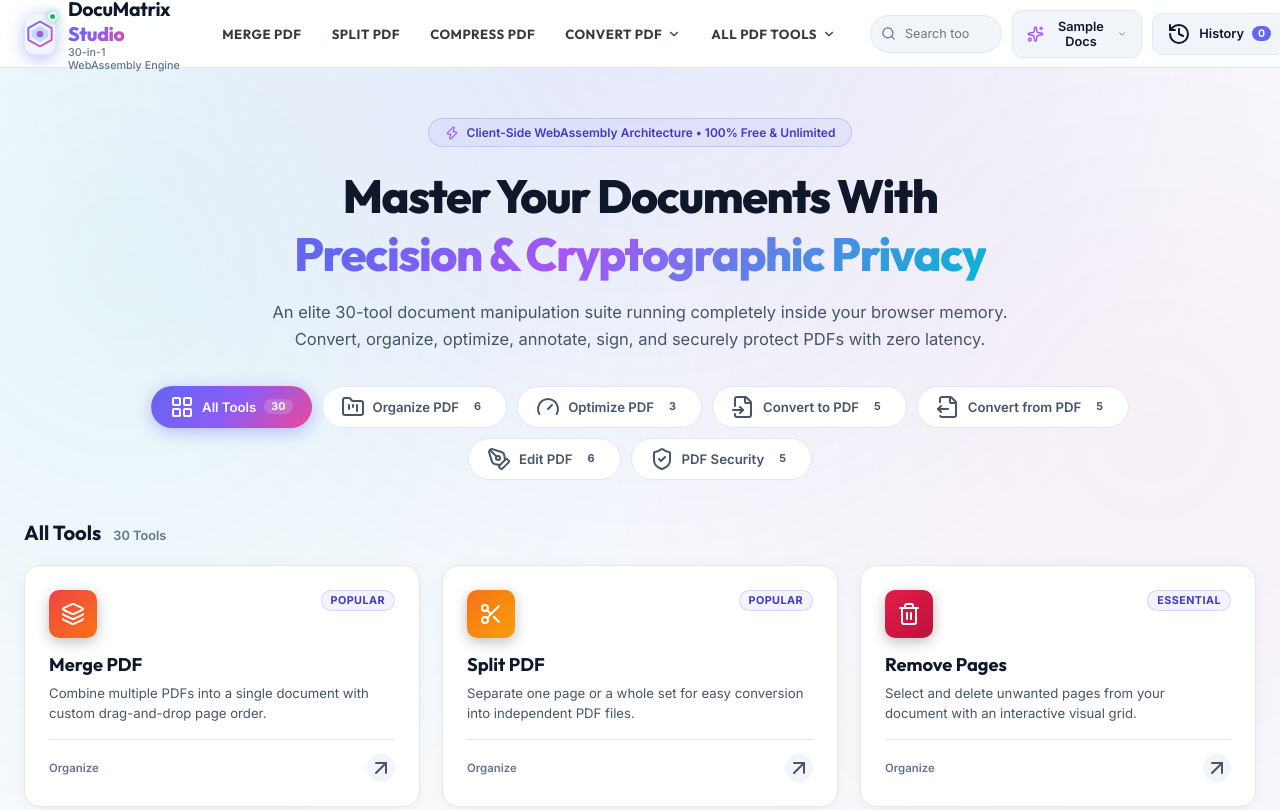
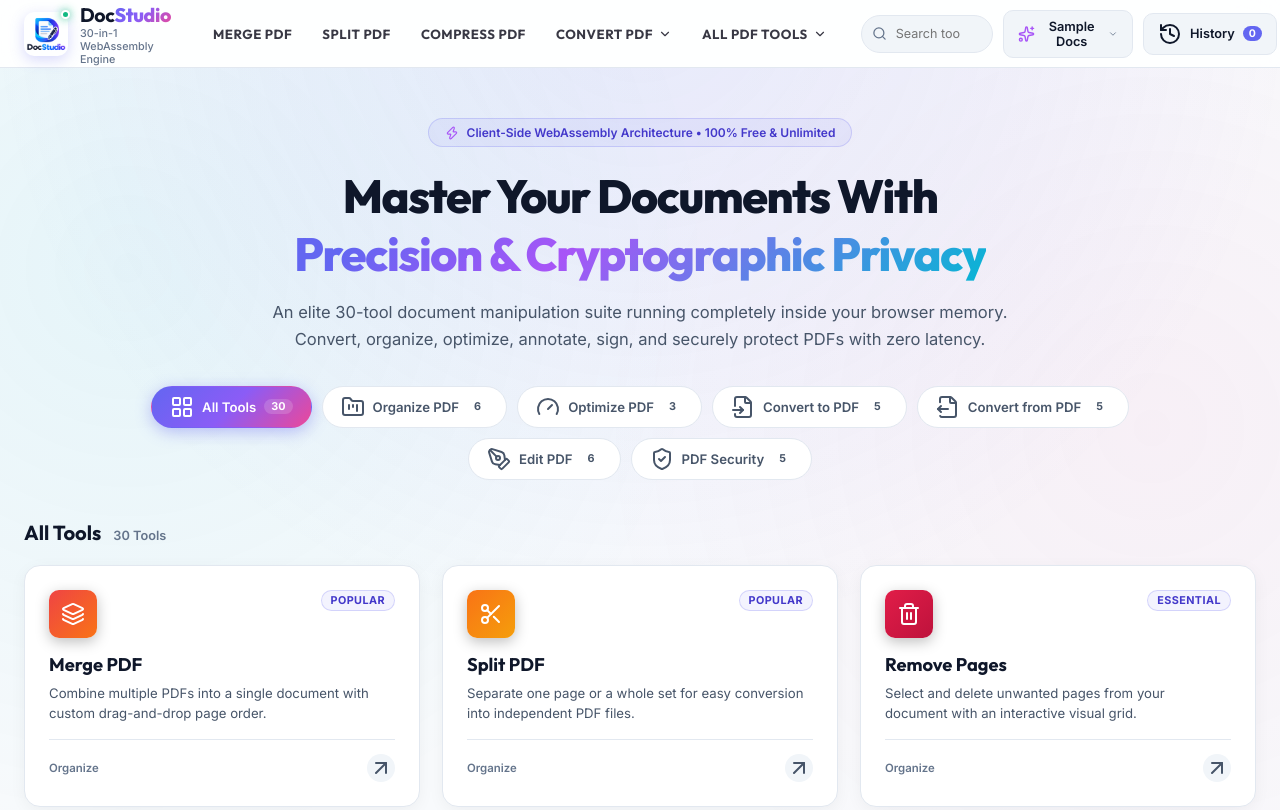
Before and after one commit to Prince789-student/document-analyzer, a website built with Vite: page index.html in a window 1280 px wide. Shown: the top 810 px of the page. Built offline with nearby package versions, Linux system fonts and the light colour scheme.

Commit message:
Rebrand to DocStudio with custom logo, favicon, and updated typography

```diff
--- a/index.html
+++ b/index.html
@@ -3,8 +3,9 @@
 <head>
   <meta charset="UTF-8">
   <meta name="viewport" content="width=device-width, initial-scale=1.0">
-  <title>DocuMatrix Studio — Next-Gen Client-Side PDF Engine</title>
-  <meta name="description" content="Next-generation private document engineering suite. 30 professional PDF tools powered by WebAssembly running 100% locally in browser memory with zero data retention.">
+  <title>DocStudio — Next-Gen Client-Side PDF Engine</title>
+  <link rel="icon" type="image/png" href="/favicon.png">
+  <meta name="description" content="DocStudio: Next-generation private document engineering suite. 30 professional PDF tools powered by WebAssembly running 100% locally in browser memory with zero data retention.">
 
   <!-- Modern Fonts -->
   <link rel="preconnect" href="https://fonts.googleapis.com">
@@ -26,28 +27,13 @@
       <div class="studio-header__inner">
 
         <!-- Unique Brand Logo -->
-        <div class="brand-container" id="brand-home-link" title="DocuMatrix Studio Home">
-          <div class="brand-logo-gem">
-            <svg viewBox="0 0 36 36" width="30" height="30" fill="none" xmlns="http://www.w3.org/2000/svg">
-              <path d="M18 3L32 11V25L18 33L4 25V11L18 3Z" stroke="url(#gem-grad)" stroke-width="2.2" stroke-linejoin="round"/>
-              <path d="M18 8L28 14V22L18 28L8 22V14L18 8Z" fill="url(#gem-fill)" fill-opacity="0.25"/>
-              <circle cx="18" cy="18" r="4" fill="url(#gem-grad)"/>
-              <defs>
-                <linearGradient id="gem-grad" x1="4" y1="3" x2="32" y2="33" gradientUnits="userSpaceOnUse">
-                  <stop stop-color="#6366F1"/>
-                  <stop offset="0.5" stop-color="#A855F7"/>
-                  <stop offset="1" stop-color="#EC4899"/>
-                </linearGradient>
-                <linearGradient id="gem-fill" x1="8" y1="8" x2="28" y2="28" gradientUnits="userSpaceOnUse">
-                  <stop stop-color="#6366F1"/>
-                  <stop offset="1" stop-color="#06B6D4"/>
-                </linearGradient>
-              </defs>
-            </svg>
+        <div class="brand-container" id="brand-home-link" title="DocStudio Home">
+          <div class="brand-logo-wrap">
+            <img src="/logo.png" alt="DocStudio Logo" class="brand-logo-img">
             <span class="brand-pulse-dot"></span>
           </div>
           <div class="brand-titles">
-            <div class="brand-name">DocuMatrix <span class="brand-name__accent">Studio</span></div>
+            <div class="brand-name">Doc<span class="brand-name__accent">Studio</span></div>
             <span class="brand-tagline">30-in-1 WebAssembly Engine</span>
           </div>
         </div>
@@ -318,7 +304,10 @@
         <div class="footer-inner">
           <div class="footer-brand-col">
             <div class="brand-container">
-              <div class="brand-name">DocuMatrix <span class="brand-name__accent">Studio</span></div>
+              <img src="/logo.png" alt="DocStudio Logo" class="brand-logo-img">
+              <div class="brand-titles">
+                <div class="brand-name">Doc<span class="brand-name__accent">Studio</span></div>
+              </div>
             </div>
             <p class="footer-copy">
               The modern standard for decentralized, confidential document management and multi-format conversion.
@@ -356,7 +345,7 @@
           </div>
         </div>
         <div class="footer-bottom-line">
-          <span>&copy; 2026 DocuMatrix Studio &bull; Private, Fast, Client-Side Document Intelligence</span>
+          <span>&copy; 2026 DocStudio &bull; Private, Fast, Client-Side Document Intelligence</span>
         </div>
       </footer>
     </main>
--- a/index.js
+++ b/index.js
@@ -87,5 +87,5 @@
 });
 
 server.listen(PORT, '0.0.0.0', () => {
-  console.log(`DocuMatrix Studio server running on port ${PORT}`);
+  console.log(`DocStudio server running on port ${PORT}`);
 });
--- a/src/main.js
+++ b/src/main.js
@@ -353,7 +353,7 @@
         }
         this.showHomeView(false);
         this.renderToolsGrid();
-        document.title = `${catObj.name} — DocuMatrix Studio`;
+        document.title = `${catObj.name} — DocStudio`;
         return;
       }
     }
@@ -388,7 +388,7 @@
     this.activeFiles = [];
     this.lastProcessedResult = null;
     this.updateNavTabsActiveState(null);
-    document.title = 'DocuMatrix Studio — Next-Gen Client-Side PDF Engine';
+    document.title = 'DocStudio — Next-Gen Client-Side PDF Engine';
   }
 
   updateNavTabsActiveState(activeId) {
@@ -442,7 +442,7 @@
     this.pendingFilesForRoute = null;
     this.activeFiles = [...filesToLoad];
 
-    document.title = `${meta.title} — DocuMatrix Studio`;
+    document.title = `${meta.title} — DocStudio`;
     this.updateNavTabsActiveState(toolId);
 
     // Switch Views
--- a/src/style.css
+++ b/src/style.css
@@ -190,17 +190,24 @@
   user-select: none;
 }
 
-.brand-logo-gem {
+.brand-logo-wrap {
   position: relative;
-  width: 42px;
-  height: 42px;
-  display: flex;
-  align-items: center;
-  justify-content: center;
-  background: var(--bg-surface-elevated);
+  display: inline-flex;
+  align-items: center;
+  justify-content: center;
+}
+
+.brand-logo-img {
+  width: 44px;
+  height: 44px;
+  object-fit: contain;
   border-radius: var(--radius-md);
-  border: 1px solid var(--border-color);
-  box-shadow: 0 4px 16px var(--primary-glow);
+  box-shadow: 0 4px 14px rgba(99, 102, 241, 0.25);
+  transition: transform 0.24s cubic-bezier(0.34, 1.56, 0.64, 1);
+}
+
+.brand-container:hover .brand-logo-img {
+  transform: scale(1.08) rotate(-2deg);
 }
 
 .brand-pulse-dot {
```
Also changed, not shown: dist/assets/index-Bmn-zmFf.css (added), dist/assets/index-C8KMT5PX.css (deleted), dist/assets/index.es-DzaqoLgS.js, dist/favicon.png (added), dist/index.html, dist/logo.png (added), public/favicon.png (added), public/logo.png (added), 2 other files.
